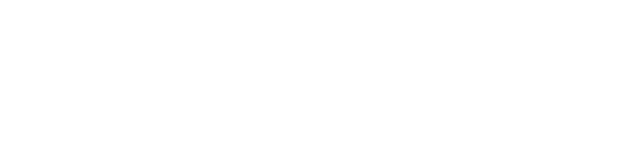
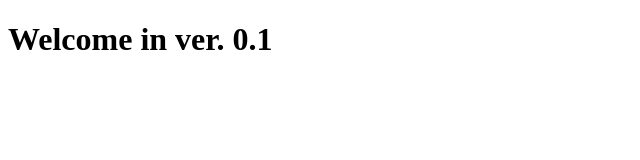
Before and after one commit to MPomianowski/gitHubTest, a plain HTML site: page index.html in a window 1280 px wide. Shown: the whole page, without its empty margins (0-640 px from the left). Drawn offline with Linux system fonts and the light colour scheme.

Commit message:
0.1.1
Added body tags

```diff
--- a/index.html
+++ b/index.html
@@ -3,4 +3,7 @@
 	<head>
 		<title>ver. 0.0.2</title>
 	</head>
+	<body>
+		<h1>Welcome in ver. 0.1</h1>
+	</body>
 </html>
```
